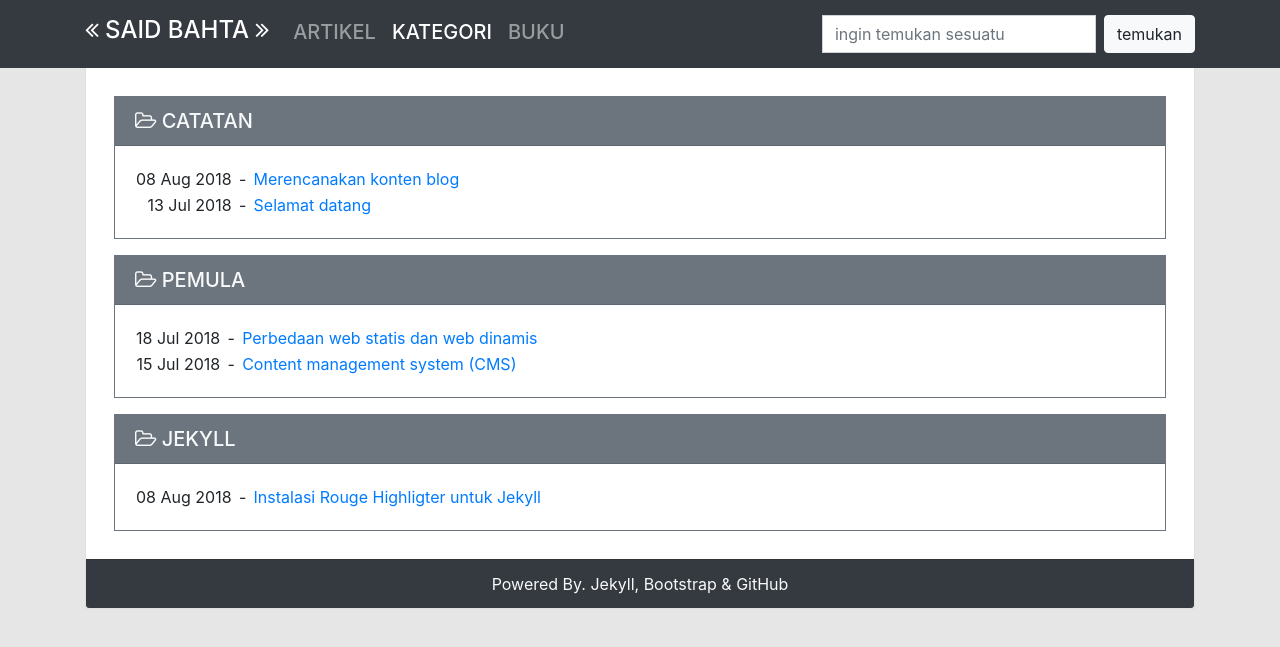
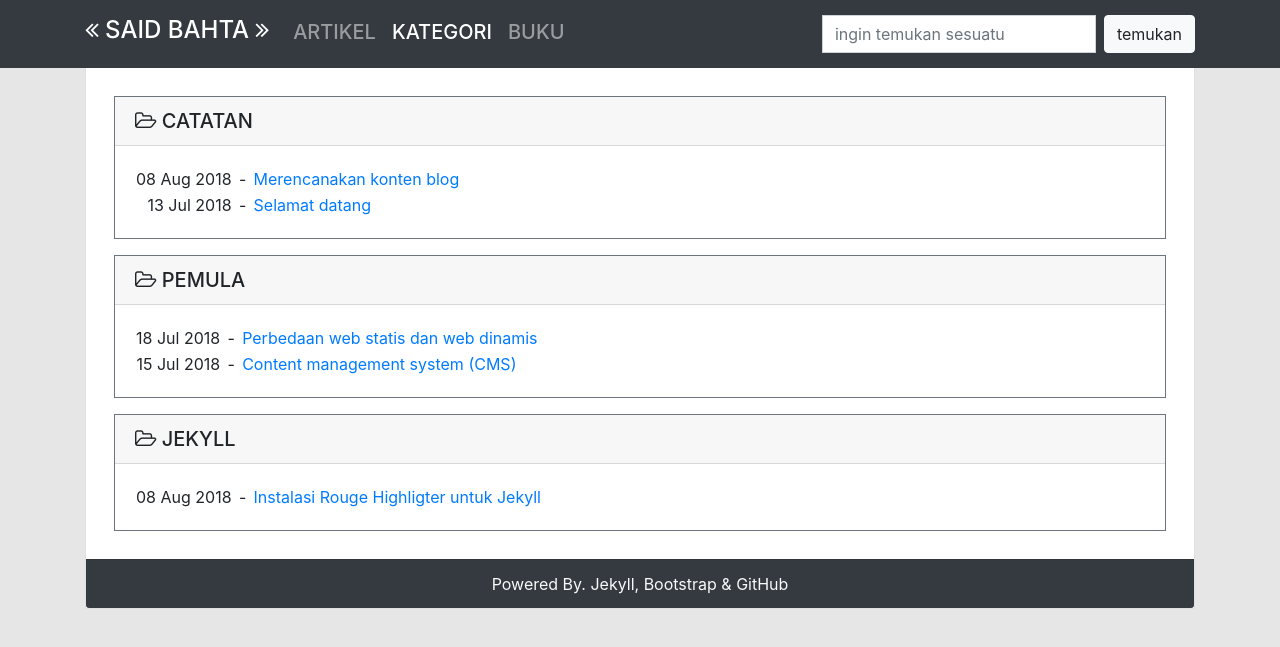
Before and after one commit to surtinaali/blog, a Jekyll site: the page built from kategori.html, in a window 1280 px wide. Shown: the top 647 px of the page. Built offline with Jekyll 4.4.1, drawn with Linux system fonts in a browser that asks for light colours.

Commit message:
ganti style kategori

```diff
--- a/kategori.html
+++ b/kategori.html
@@ -6,7 +6,7 @@ nav_order: 2
 <div class="card border-0 px-2">
     {% for category in site.categories %} {% assign category_name = category[0] %}
     <div id="{{category_name}}" class="card border-secondary rounded-0 my-2">
-        <div class="card-header pb-0 pt-auto bg-secondary rounded-0 text-light">
+        <div class="card-header pb-0 pt-auto rounded-0">
             <h5 class="card-title">
                 <i class="fa fa-folder-open-o" aria-hidden="true"></i> {{ category_name | upcase }}</h5>
         </div>
```
